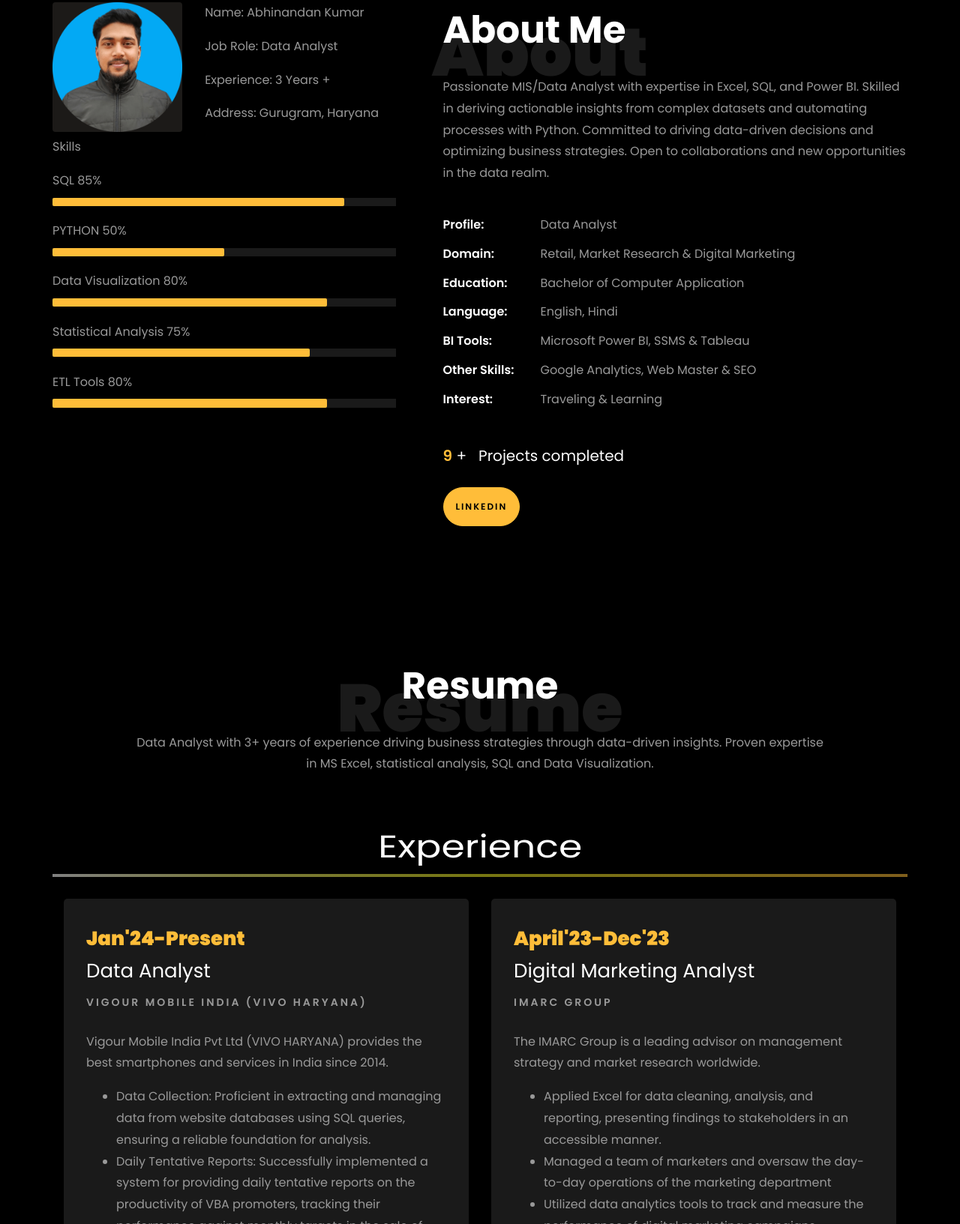
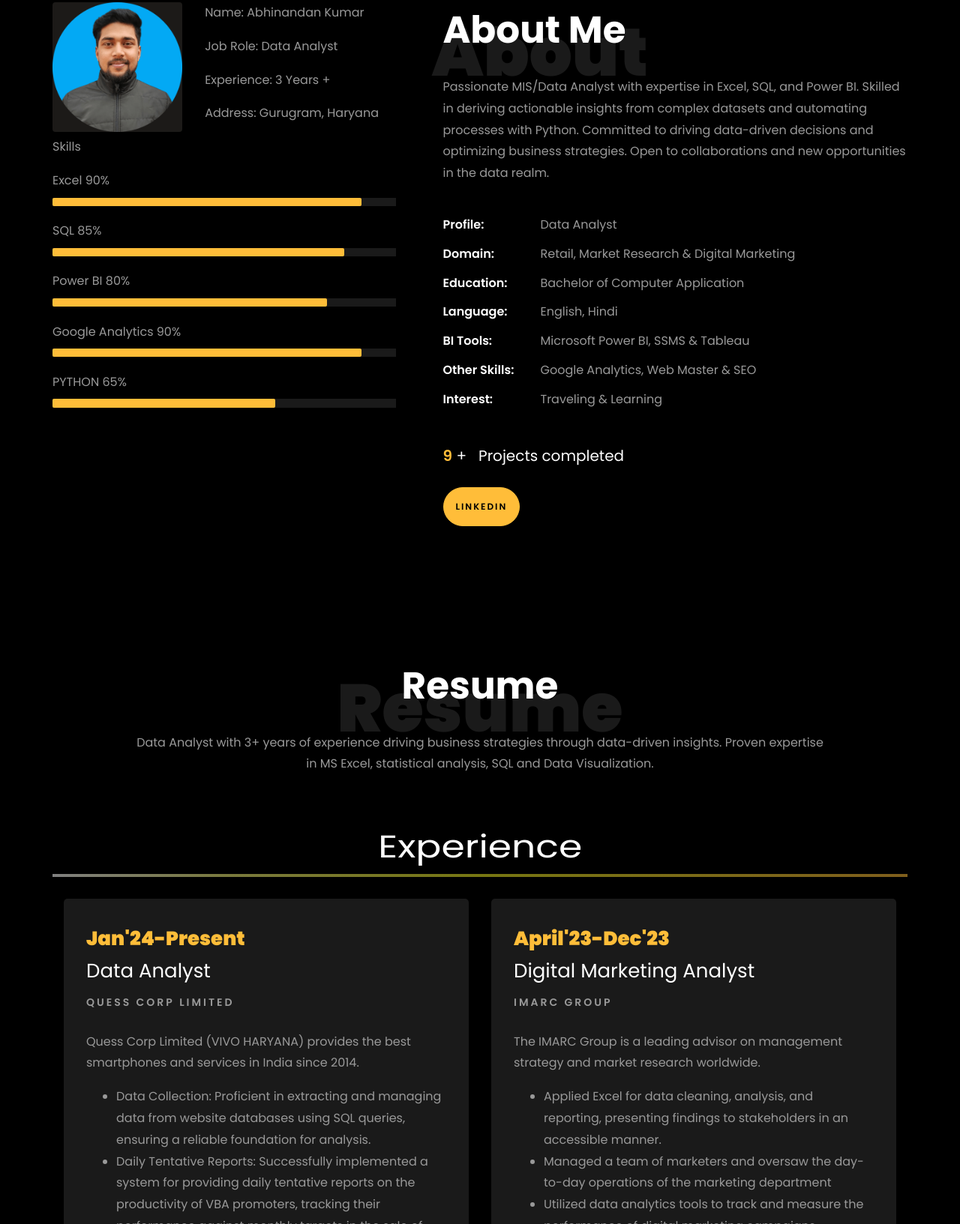
Before and after one commit to abhinandankumar01/abhinandankumar.github.com, a plain HTML site: page index.html in a window 1280 px wide. Shown: the part 859-2492 px from the top of the page at 75% size. Drawn offline with Linux system fonts and the light colour scheme; files whose address does not match are found by name.

Commit message:
Update index.html

```diff
--- a/index.html
+++ b/index.html
@@ -187,7 +187,7 @@
 
 						<br>
 						<br>
-			            <h2>&nbsp&nbsp&nbsp&nbsp&nbsp&nbspData Analyst</h2>
+			            <h2>&nbsp&nbsp&nbsp&nbspData Analyst</h2>
 						<!-- <h2 class="d-flex" style="margin-bottom: 0">With over 5 years of experience</h2> -->
 						<!-- <br> -->
 			            <p><a href="https://www.linkedin.com/in/abhinandan-kumar-5bb471142/" class="btn btn-primary py-3 px-4">Linkedin</a>
@@ -229,33 +229,33 @@
 
 								<div class="skill-mf">
 									<p class="title-s">Skills</p>
-									<span>SQL</span> <span class="pull-right">85%</span>
+									<span>Excel</span> <span class="pull-right">90%</span>
 									<div class="progress">
-										<div class="progress-bar" role="progressbar" style="width: 85%;" aria-valuenow="85" aria-valuemin="0"
+										<div class="progress-bar" role="progressbar" style="width: 90%;" aria-valuenow="90" aria-valuemin="0"
 											aria-valuemax="100"></div>
 									</div>
 
-									<span>PYTHON</span> <span class="pull-right">50%</span>
+									<span>SQL</span> <span class="pull-right">85%</span>
 									<div class="progress">
-										<div class="progress-bar" role="progressbar" style="width: 50%" aria-valuenow="50" aria-valuemin="0"
+										<div class="progress-bar" role="progressbar" style="width: 85%" aria-valuenow="85" aria-valuemin="0"
 											aria-valuemax="100"></div>
 									</div>
 
-									<span>Data Visualization</span> <span class="pull-right">80%</span>
+									<span>Power BI</span> <span class="pull-right">80%</span>
 									<div class="progress">
 										<div class="progress-bar" role="progressbar" style="width: 80%" aria-valuenow="80" aria-valuemin="0"
 											aria-valuemax="100"></div>
 									</div>
 
-									<span>Statistical Analysis</span> <span class="pull-right">75%</span>
+									<span>Google Analytics</span> <span class="pull-right">90%</span>
 									<div class="progress">
-										<div class="progress-bar" role="progressbar" style="width: 75%" aria-valuenow="75" aria-valuemin="0"
+										<div class="progress-bar" role="progressbar" style="width: 90%" aria-valuenow="90" aria-valuemin="0"
 											aria-valuemax="100"></div>
 									</div>
 
-									<span>ETL Tools</span> <span class="pull-right">80%</span>
+									<span>PYTHON</span> <span class="pull-right">65%</span>
 									<div class="progress">
-										<div class="progress-bar" role="progressbar" style="width: 80%" aria-valuenow="80" aria-valuemin="0"
+										<div class="progress-bar" role="progressbar" style="width: 65%" aria-valuenow="65" aria-valuemin="0"
 											aria-valuemax="100"></div>
 									</div>
 								</div>
@@ -324,8 +324,8 @@
 					<div class="resume-wrap ftco-animate">
 						<span class="date">Jan'24-Present</span>
 						<h2>Data Analyst</h2>
-						<span class="position">Vigour Mobile India (Vivo Haryana)</span>
-						<p class="mt-4">Vigour Mobile India Pvt Ltd (VIVO HARYANA) provides the best smartphones and services in India since 2014.
+						<span class="position">Quess Corp Limited</span>
+						<p class="mt-4">Quess Corp Limited (VIVO HARYANA) provides the best smartphones and services in India since 2014.
 							<ul>
 								<li>Data Collection: Proficient in extracting and managing data from website databases using SQL queries, ensuring a reliable foundation for analysis.</li>
 								<li>Daily Tentative Reports: Successfully implemented a system for providing daily tentative reports on the productivity of VBA promoters, tracking their performance against monthly targets in the sale of Vivo mobile phones.</li>
```
